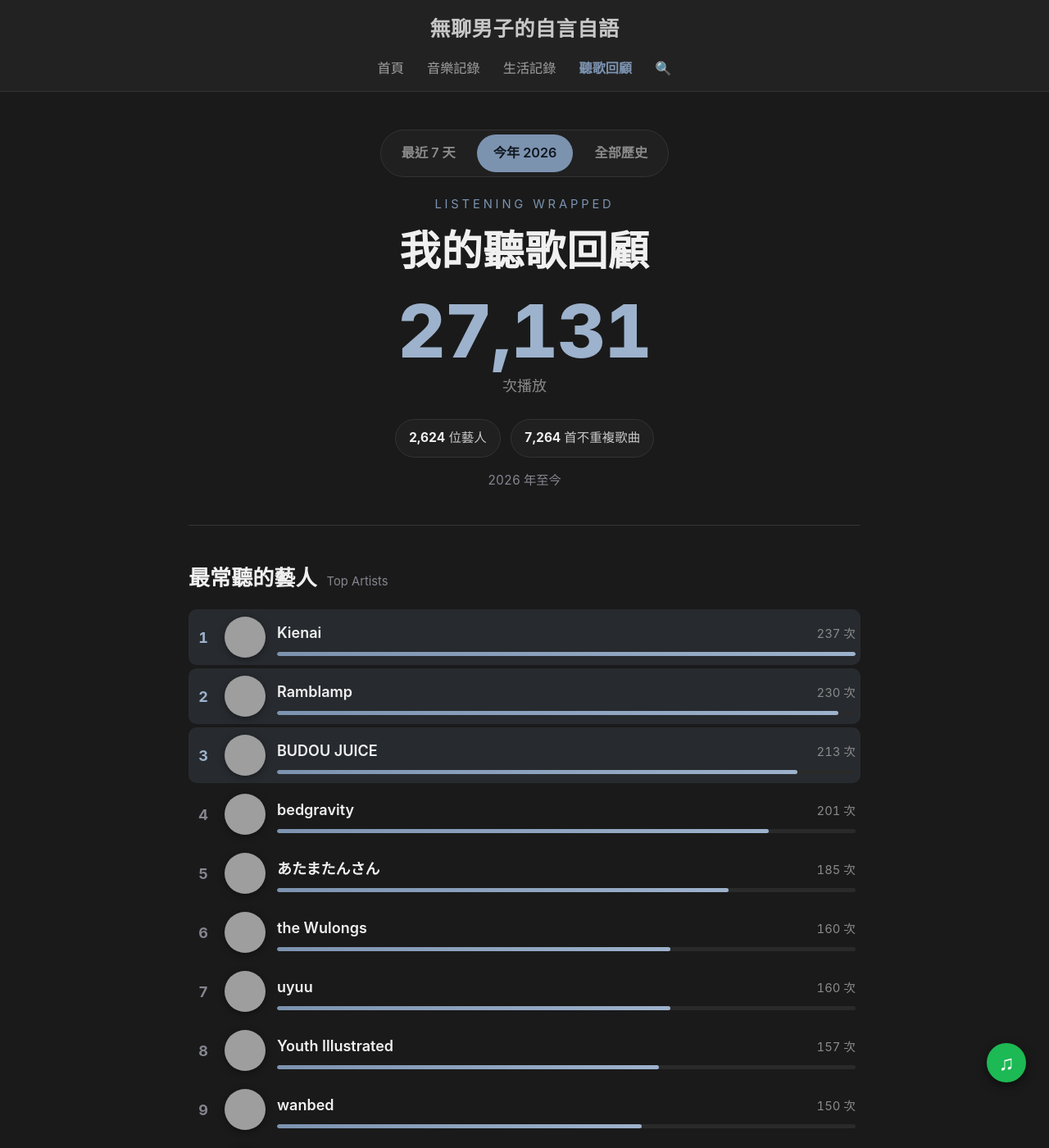
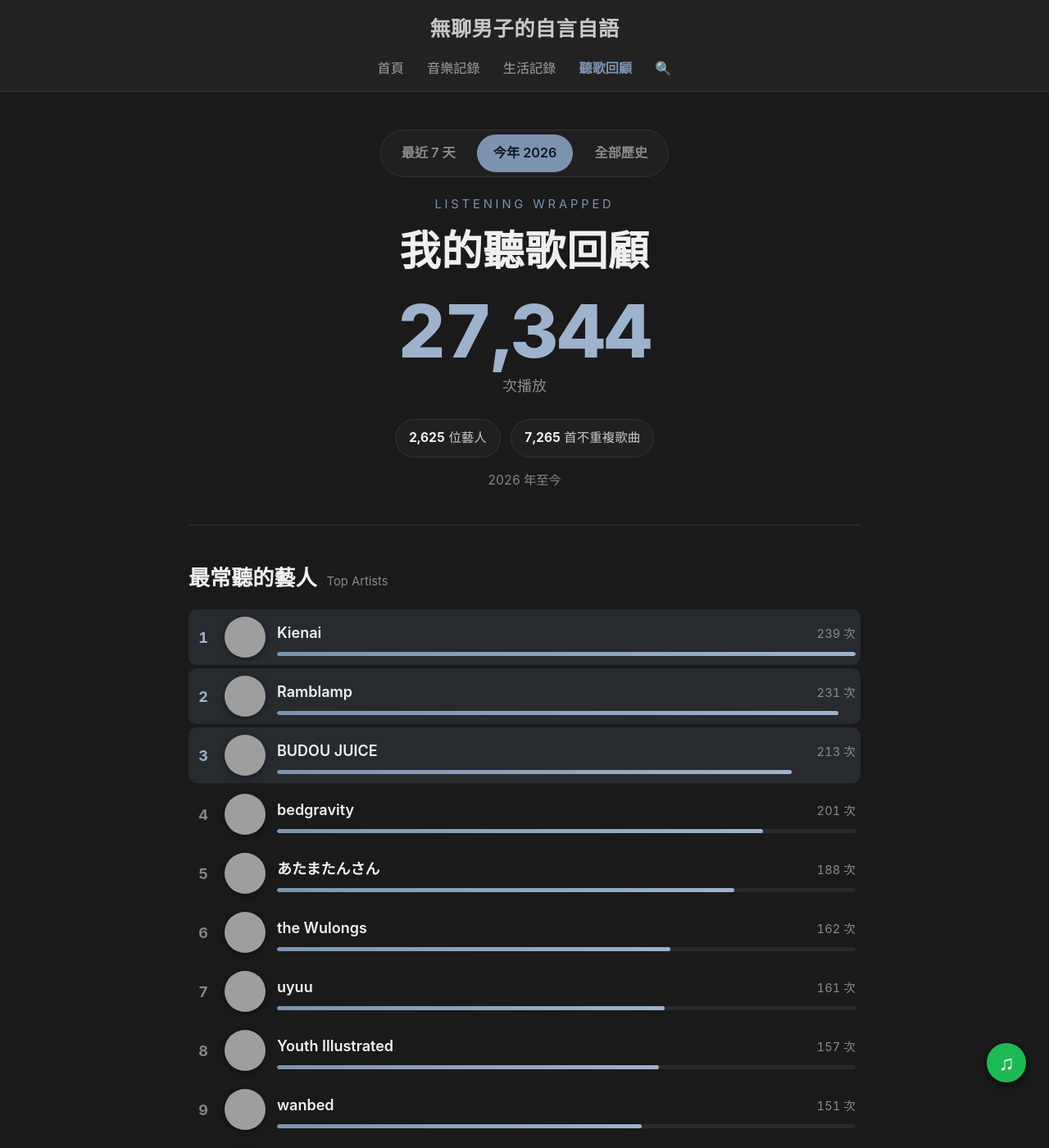
Before and after one commit to TediousMan/tediousman.github.io, a Jekyll site: the page built from pages/wrapped.html, in a window 1280 px wide and 1400 px high, cut to the strip 0-1400 px from the top of the window. Shown: the whole strip at 82% size. Built offline with Jekyll 4.4.1, drawn with Linux system fonts in a browser that asks for light colours; comment, search, counter and statistics services are not loaded; a style sheet for code colours, icons or effects is not loaded; some of the changed lines change nothing that is shown; some of the changed text lies outside the part shown; grey boxes are pictures that could not be loaded.

Commit message:
Update listening wrapped data

```diff
--- a/_data/wrapped.json
+++ b/_data/wrapped.json
@@ -2,14 +2,14 @@
  "generated": "2026-07-27",
  "year_label": "2026",
  "all": {
-  "total": 210218,
-  "total_fmt": "210,218",
-  "uniq_art": 7213,
-  "uniq_art_fmt": "7,213",
-  "uniq_trk": 30132,
-  "uniq_trk_fmt": "30,132",
+  "total": 210431,
+  "total_fmt": "210,431",
+  "uniq_art": 7214,
+  "uniq_art_fmt": "7,214",
+  "uniq_trk": 30133,
+  "uniq_trk_fmt": "30,133",
   "start": "2018-03-06",
-  "end": "2026-07-26",
+  "end": "2026-07-27",
   "top_art": [
    {
     "artist": "Mr.ふぉるて",
@@ -267,31 +267,31 @@
    },
    {
     "year": "2026",
-    "plays": 27131,
-    "plays_fmt": "27,131",
-    "pct": 50
+    "plays": 27344,
+    "plays_fmt": "27,344",
+    "pct": 51
    }
   ]
  },
  "year": {
-  "total": 27131,
-  "total_fmt": "27,131",
-  "uniq_art": 2624,
-  "uniq_art_fmt": "2,624",
-  "uniq_trk": 7264,
-  "uniq_trk_fmt": "7,264",
+  "total": 27344,
+  "total_fmt": "27,344",
+  "uniq_art": 2625,
+  "uniq_art_fmt": "2,625",
+  "uniq_trk": 7265,
+  "uniq_trk_fmt": "7,265",
   "top_art": [
    {
     "artist": "Kienai",
-    "plays": 237,
-    "plays_fmt": "237",
+    "plays": 239,
+    "plays_fmt": "239",
     "img": "https://i.scdn.co/image/ab6761610000e5ebbf3b5b448f160ddf3cde6481",
     "pct": 100
    },
    {
     "artist": "Ramblamp",
-    "plays": 230,
-    "plays_fmt": "230",
+    "plays": 231,
+    "plays_fmt": "231",
     "img": "https://i.scdn.co/image/ab6761610000e5eb78187d5d6f5152ad08bf7dbf",
     "pct": 97
    },
@@ -300,35 +300,35 @@
     "plays": 213,
     "plays_fmt": "213",
     "img": "https://i.scdn.co/image/ab67616d0000b27341a52876ab432b89a638827f",
-    "pct": 90
+    "pct": 89
    },
    {
     "artist": "bedgravity",
     "plays": 201,
     "plays_fmt": "201",
     "img": "https://i.scdn.co/image/ab67616d0000b273d29467756d06ae5882d98238",
-    "pct": 85
+    "pct": 84
    },
    {
     "artist": "あたまたんさん",
-    "plays": 185,
-    "plays_fmt": "185",
+    "plays": 188,
+    "plays_fmt": "188",
     "img": "https://i.scdn.co/image/ab6761610000e5ebd2f7c1ef036fa7aa58320f44",
-    "pct": 78
+    "pct": 79
    },
    {
     "artist": "the Wulongs",
-    "plays": 160,
-    "plays_fmt": "160",
+    "plays": 162,
+    "plays_fmt": "162",
     "img": "https://i.scdn.co/image/ab6761610000e5ebb0027436ad74e8fe6deb19cc",
     "pct": 68
    },
    {
     "artist": "uyuu",
-    "plays": 160,
-    "plays_fmt": "160",
+    "plays": 161,
+    "plays_fmt": "161",
     "img": "https://i.scdn.co/image/ab67616d0000b27381582c0fb8f5908a6aee7f3e",
-    "pct": 68
+    "pct": 67
    },
    {
     "artist": "Youth Illustrated",
@@ -339,8 +339,8 @@
    },
    {
     "artist": "wanbed",
-    "plays": 150,
-    "plays_fmt": "150",
+    "plays": 151,
+    "plays_fmt": "151",
     "img": "https://i.scdn.co/image/ab6761610000e5eb015e59262813fcf812ddf659",
     "pct": 63
    },
@@ -356,8 +356,8 @@
    {
     "album": "sparkleII",
     "artist": "Kienai",
-    "plays": 234,
-    "plays_fmt": "234",
+    "plays": 236,
+    "plays_fmt": "236",
     "img": "https://lastfm.freetls.fastly.net/i/u/300x300/1c6a42ba2640cb0ed267d0c9d6a5f106.jpg"
    },
    {
@@ -370,8 +370,8 @@
    {
     "album": "鉄の掟",
     "artist": "あたまたんさん",
-    "plays": 184,
-    "plays_fmt": "184",
+    "plays": 187,
+    "plays_fmt": "187",
     "img": "https://i.scdn.co/image/ab6761610000e5ebd2f7c1ef036fa7aa58320f44"
    },
    {
@@ -384,8 +384,8 @@
    {
     "album": "Nichijogamatakodamasuru",
     "artist": "Ramblamp",
-    "plays": 164,
-    "plays_fmt": "164",
+    "plays": 165,
+    "plays_fmt": "165",
     "img": "https://i.scdn.co/image/ab6761610000e5eb78187d5d6f5152ad08bf7dbf"
    },
    {
@@ -412,8 +412,8 @@
    {
     "album": "HOME COLLECTION",
     "artist": "Home",
-    "plays": 134,
-    "plays_fmt": "134",
+    "plays": 135,
+    "plays_fmt": "135",
     "img": "https://lastfm.freetls.fastly.net/i/u/300x300/fba348d61a84ffd1694bac70d1a897a4.jpg"
    },
    {
@@ -452,8 +452,8 @@
    {
     "track": "Anemone",
     "artist": "REVEMERE",
-    "plays": 69,
-    "plays_fmt": "69"
+    "plays": 70,
+    "plays_fmt": "70"
    },
    {
     "track": "浴槽",
@@ -491,69 +491,90 @@
     "month": "1",
     "plays": 2405,
     "plays_fmt": "2,405",
-    "pct": 54
+    "pct": 52
    },
    {
     "month": "2",
     "plays": 2986,
     "plays_fmt": "2,986",
-    "pct": 66
+    "pct": 64
    },
    {
     "month": "3",
     "plays": 4494,
     "plays_fmt": "4,494",
-    "pct": 100
+    "pct": 97
    },
    {
     "month": "4",
     "plays": 4027,
     "plays_fmt": "4,027",
-    "pct": 90
+    "pct": 87
    },
    {
     "month": "5",
     "plays": 4394,
     "plays_fmt": "4,394",
-    "pct": 98
+    "pct": 95
    },
    {
     "month": "6",
     "plays": 4395,
     "plays_fmt": "4,395",
-    "pct": 98
+    "pct": 95
    },
    {
     "month": "7",
-    "plays": 4430,
-    "plays_fmt": "4,430",
-    "pct": 99
+    "plays": 4643,
+    "plays_fmt": "4,643",
+    "pct": 100
    }
   ]
  },
  "week": {
-  "total": 933,
-  "total_fmt": "933",
-  "uniq_art": 478,
-  "uniq_art_fmt": "478",
-  "uniq_trk": 698,
-  "uniq_trk_fmt": "698",
+  "total": 1146,
+  "total_fmt": "1,146",
+  "uniq_art": 555,
+  "uniq_art_fmt": "555",
+  "uniq_trk": 831,
+  "uniq_trk_fmt": "831",
   "start": "7/21",
   "end": "7/27",
   "top_art": [
    {
     "artist": "BurnQue",
-    "plays": 37,
-    "plays_fmt": "37",
+    "plays": 38,
+    "plays_fmt": "38",
     "img": "https://i.scdn.co/image/ab6761610000e5ebfb9085515b81ecc06b05b158",
     "pct": 100
    },
    {
     "artist": "Home",
+    "plays": 11,
+    "plays_fmt": "11",
+    "img": "https://i.scdn.co/image/ab6761610000e5ebcd501c1ff854e55bc7fbdf3d",
+    "pct": 29
+   },
+   {
+    "artist": "AoOo",
     "plays": 10,
     "plays_fmt": "10",
-    "img": "https://i.scdn.co/image/ab6761610000e5ebcd501c1ff854e55bc7fbdf3d",
-    "pct": 27
+    "img": "https://i.scdn.co/image/ab6761610000e5eb6b83976886f493f6789bb911",
+    "pct": 26
+   },
+   {
+    "artist": "吉凶わからず、",
+    "plays": 10,
+    "plays_fmt": "10",
+    "img": "https://i.scdn.co/image/ab6761610000e5eba56f1a7fa93d2ddfb43bebb4",
+    "pct": 26
+   },
+   {
+    "artist": "Forbear",
+    "plays": 9,
+    "plays_fmt": "9",
+    "img": "https://i.scdn.co/image/ab6761610000e5eb1dd5e26af0ba32dc0330d5e7",
+    "pct": 24
    },
    {
     "artist": "SHIKUMI",
@@ -570,46 +591,25 @@
     "pct": 24
    },
    {
-    "artist": "吉凶わからず、",
-    "plays": 9,
-    "plays_fmt": "9",
-    "img": "https://i.scdn.co/image/ab6761610000e5eba56f1a7fa93d2ddfb43bebb4",
-    "pct": 24
+    "artist": "Bone Us",
+    "plays": 8,
+    "plays_fmt": "8",
+    "img": "https://i.scdn.co/image/ab6761610000e5ebd41eef9e5ce022087a8356da",
+    "pct": 21
    },
    {
-    "artist": "AoOo",
+    "artist": "Cheche",
     "plays": 8,
     "plays_fmt": "8",
-    "img": "https://i.scdn.co/image/ab6761610000e5eb6b83976886f493f6789bb911",
-    "pct": 22
+    "img": "https://i.scdn.co/image/ab6761610000e5eb14295c025afeac9fea39f0f2",
+    "pct": 21
    },
    {
     "artist": "Me'lock Stock",
     "plays": 8,
     "plays_fmt": "8",
     "img": "https://i.scdn.co/image/ab67616d0000b27355e00cbd48b23c0c43f14cf8",
-    "pct": 22
-   },
-   {
-    "artist": "Zoo zoo sea",
-    "plays": 8,
-    "plays_fmt": "8",
-    "img": "https://i.scdn.co/image/ab6761610000e5eba06a47b6cd9bc156b5cfd148",
-    "pct": 22
-   },
-   {
-    "artist": "明くる夜の羊",
-    "plays": 8,
-    "plays_fmt": "8",
-    "img": "https://i.scdn.co/image/ab6761610000e5eb13b71cf0b4e9aca839ca6c72",
-    "pct": 22
-   },
-   {
-    "artist": "Black Boboi",
-    "plays": 7,
-    "plays_fmt": "7",
-    "img": "https://i.scdn.co/image/ab6761610000e5eb173cb515bfb6ca8f05dc2aca",
-    "pct": 19
+    "pct": 21
    }
   ],
   "top_alb": [
@@ -623,9 +623,16 @@
    {
     "album": "HOME COLLECTION",
     "artist": "Home",
-    "plays": 10,
-    "plays_fmt": "10",
+    "plays": 11,
+    "plays_fmt": "11",
     "img": "https://lastfm.freetls.fastly.net/i/u/300x300/fba348d61a84ffd1694bac70d1a897a4.jpg"
+   },
+   {
+    "album": "4songs Ⅱ",
+    "artist": "Forbear",
+    "plays": 9,
+    "plays_fmt": "9",
+    "img": "https://i.scdn.co/image/ab6761610000e5eb1dd5e26af0ba32dc0330d5e7"
    },
    {
     "album": "tanya",
@@ -642,6 +649,20 @@
     "img": null
    },
    {
+    "album": "Light",
+    "artist": "Bone Us",
+    "plays": 8,
+    "plays_fmt": "8",
+    "img": "https://i.scdn.co/image/ab6761610000e5ebd41eef9e5ce022087a8356da"
+   },
+   {
+    "album": "Rooom",
+    "artist": "AoOo",
+    "plays": 8,
+    "plays_fmt": "8",
+    "img": "https://lastfm.freetls.fastly.net/i/u/300x300/da74e0f56cc6364849b7ac888d3492d5.jpg"
+   },
+   {
     "album": "cradle",
     "artist": "明くる夜の羊",
     "plays": 8,
@@ -656,32 +677,11 @@
     "img": "https://i.scdn.co/image/ab67616d0000b27355e00cbd48b23c0c43f14cf8"
    },
    {
-    "album": "4songs Ⅱ",
-    "artist": "Forbear",
-    "plays": 7,
-    "plays_fmt": "7",
-    "img": "https://i.scdn.co/image/ab6761610000e5eb1dd5e26af0ba32dc0330d5e7"
-   },
-   {
-    "album": "Light",
-    "artist": "Bone Us",
-    "plays": 7,
-    "plays_fmt": "7",
-    "img": "https://i.scdn.co/image/ab6761610000e5ebd41eef9e5ce022087a8356da"
-   },
-   {
-    "album": "Sepia",
-    "artist": "Black Boboi",
-    "plays": 7,
-    "plays_fmt": "7",
-    "img": "https://lastfm.freetls.fastly.net/i/u/300x300/158d6943703e6cd30388cd6dba40f635.jpg"
-   },
-   {
-    "album": "Rooom",
-    "artist": "AoOo",
-    "plays": 6,
-    "plays_fmt": "6",
-    "img": "https://lastfm.freetls.fastly.net/i/u/300x300/da74e0f56cc6364849b7ac888d3492d5.jpg"
+    "album": "鉄の掟",
+    "artist": "あたまたんさん",
+    "plays": 8,
+    "plays_fmt": "8",
+    "img": "https://i.scdn.co/image/ab6761610000e5ebd2f7c1ef036fa7aa58320f44"
    }
   ],
   "top_trk": [
@@ -702,6 +702,18 @@
     "artist": "Me'lock Stock",
     "plays": 7,
     "plays_fmt": "7"
+   },
+   {
+    "track": "Anfang",
+    "artist": "hardnuts",
+    "plays": 4,
+    "plays_fmt": "4"
+   },
+   {
+    "track": "CALL",
+    "artist": "AoOo",
+    "plays": 4,
+    "plays_fmt": "4"
    },
    {
     "track": "Design - Demo Sketch",
@@ -730,18 +742,6 @@
    {
     "track": "Regret",
     "artist": "Zoo zoo sea",
-    "plays": 4,
-    "plays_fmt": "4"
-   },
-   {
-    "track": "大空港",
-    "artist": "離婚伝説",
-    "plays": 4,
-    "plays_fmt": "4"
-   },
-   {
-    "track": "永遠",
-    "artist": "ゆうらん船",
     "plays": 4,
     "plays_fmt": "4"
    }
@@ -785,9 +785,9 @@
    },
    {
     "day": "7/27",
-    "plays": 0,
-    "plays_fmt": "0",
-    "pct": 0
+    "plays": 213,
+    "plays_fmt": "213",
+    "pct": 90
    }
   ]
  }
```
